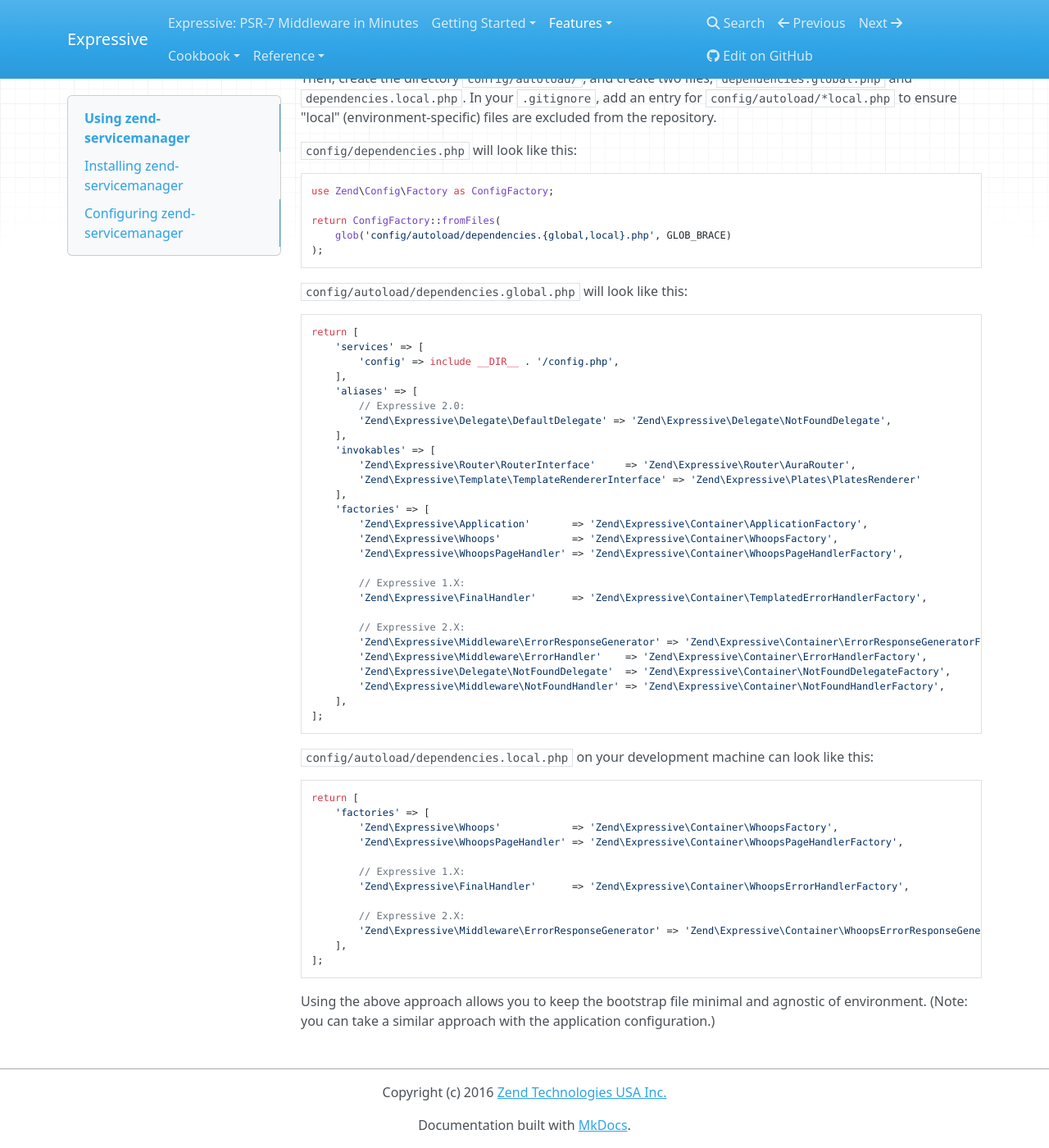
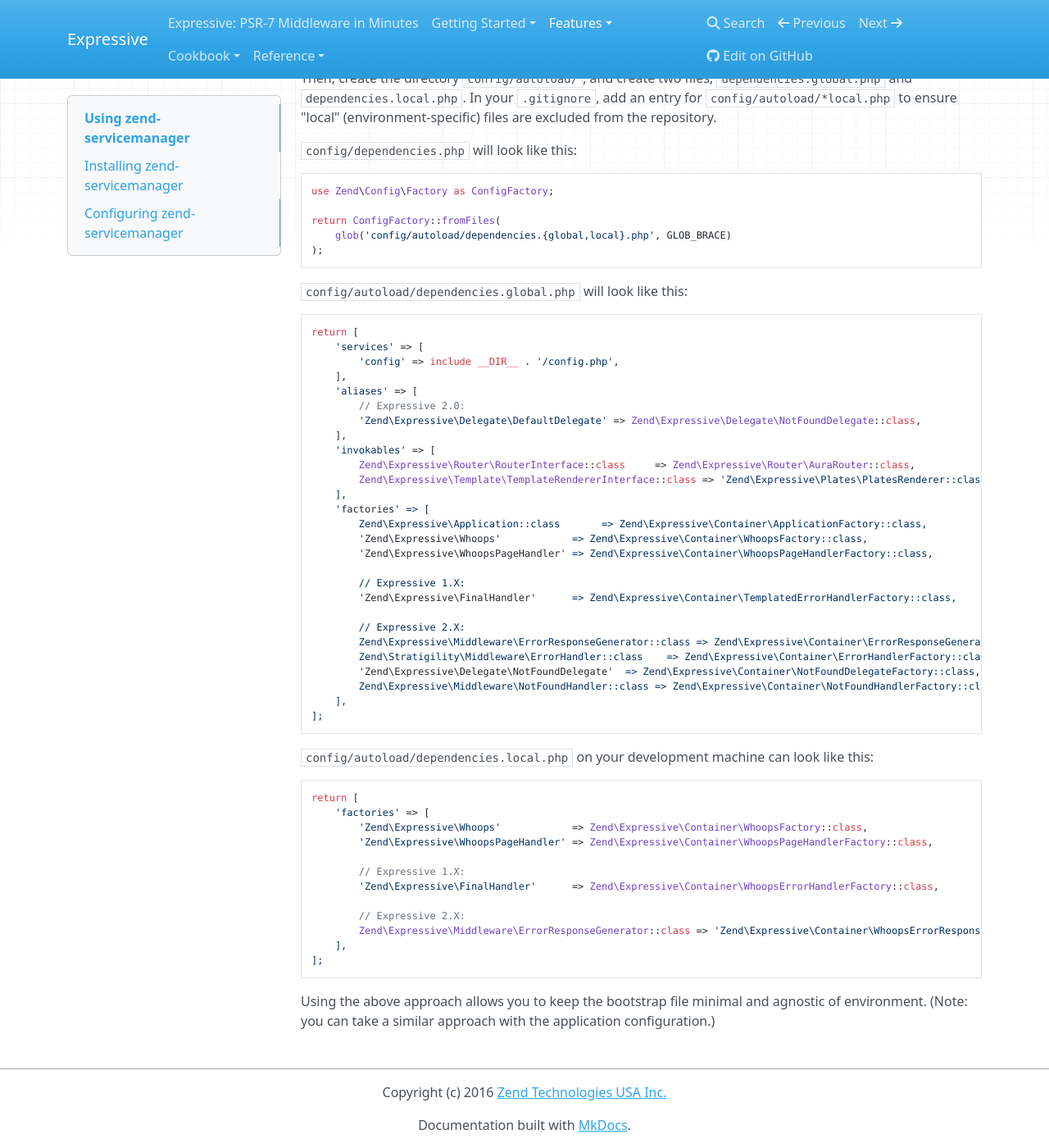
Before and after one commit to zendframework/zend-expressive, an MkDocs documentation site: the page built from doc/book/features/container/zend-servicemanager.md, in a window 1280 px wide and 1400 px high, scrolled down 4741 px. Shown: the whole window at 82% size. Built offline with MkDocs 1.6.1, drawn with Linux system fonts in a browser that asks for light colours; nearby versions of some CDN libraries; old or Windows-style settings are respelled for this version of MkDocs; some of the changed text lies outside the part shown.

Commit message:
Replace all known classname strings to fully qualified names with ::class

````diff
--- a/doc/book/features/container/zend-servicemanager.md
+++ b/doc/book/features/container/zend-servicemanager.md
@@ -82,24 +82,24 @@
 // Application and configuration
 $container->setService('config', include 'config/config.php');
 $container->setFactory(
-    'Zend\Expressive\Application',
-    'Zend\Expressive\Container\ApplicationFactory'
+    Zend\Expressive\Application::class,
+    Zend\Expressive\Container\ApplicationFactory::class
 );
 
 // Routing
 // In most cases, you can instantiate the router you want to use without using a
 // factory:
 $container->setInvokableClass(
-    'Zend\Expressive\Router\RouterInterface',
-    'Zend\Expressive\Router\AuraRouter'
+    Zend\Expressive\Router\RouterInterface::class,
+    Zend\Expressive\Router\AuraRouter::class
 );
 
 // Templating
 // In most cases, you can instantiate the template renderer you want to use
 // without using a factory:
 $container->setInvokableClass(
-    'Zend\Expressive\Template\TemplateRendererInterface',
-    'Zend\Expressive\Plates\PlatesRenderer'
+    Zend\Expressive\Template\TemplateRendererInterface::class,
+    Zend\Expressive\Plates\PlatesRenderer::class
 );
 
 // These next two can be added in any environment; they won't be used unless
@@ -108,43 +108,43 @@
 // ErrorResponseGenerator implementation (Expressive 2.X):
 $container->setFactory(
     'Zend\Expressive\Whoops',
-    'Zend\Expressive\Container\WhoopsFactory'
+    Zend\Expressive\Container\WhoopsFactory::class
 );
 $container->setFactory(
     'Zend\Expressive\WhoopsPageHandler',
-    'Zend\Expressive\Container\WhoopsPageHandlerFactory'
+    Zend\Expressive\Container\WhoopsPageHandlerFactory::class
 );
 
 // Error Handling
 
 // - Expressive 2.X, all environments:
 $container->setFactory(
-    'Zend\Expressive\Middleware\ErrorHandler',
-    'Zend\Expressive\Container\ErrorHandlerFactory'
+    Zend\Expressive\Middleware\ErrorHandler::class,
+    Zend\Expressive\Container\ErrorHandlerFactory::class
 );
 
 // If in development:
 // - Expressive 1.X:
 $container->setFactory(
     'Zend\Expressive\FinalHandler',
-    'Zend\Expressive\Container\WhoopsErrorHandlerFactory'
+    Zend\Expressive\Container\WhoopsErrorHandlerFactory::class
 );
 // - Expressive 2.X:
 $container->setFactory(
-    'Zend\Expressive\Middleware\ErrorResponseGenerator',
-    'Zend\Expressive\Container\WhoopsErrorResponseGeneratorFactory'
+    Zend\Expressive\Middleware\ErrorResponseGenerator::class,
+    Zend\Expressive\Container\WhoopsErrorResponseGeneratorFactory::class
 );
 
 // If in production:
 // - Expressive 1.X:
 $container->setFactory(
     'Zend\Expressive\FinalHandler',
-    'Zend\Expressive\Container\TemplatedErrorHandlerFactory'
+    Zend\Expressive\Container\TemplatedErrorHandlerFactory::class
 );
 // - Expressive 2.X:
 $container->setFactory(
-    'Zend\Expressive\Middleware\ErrorResponseGenerator',
-    'Zend\Expressive\Container\ErrorResponseGeneratorFactory'
+    Zend\Expressive\Middleware\ErrorResponseGenerator::class,
+    Zend\Expressive\Container\ErrorResponseGeneratorFactory::class
 );
 
 return $container;
@@ -183,18 +183,18 @@
         'Zend\Expressive\Delegate\DefaultDelegate' => 'Zend\Expressive\Delegate\NotFoundDelegate',
     ],
     'invokables' => [
-        'Zend\Expressive\Router\RouterInterface'     => 'Zend\Expressive\Router\AuraRouter',
-        'Zend\Expressive\Template\TemplateRendererInterface' => 'Zend\Expressive\Plates\PlatesRenderer'
+        Zend\Expressive\Router\RouterInterface::class     => Zend\Expressive\Router\AuraRouter::class,
+        Zend\Expressive\Template\TemplateRendererInterface::class => 'Zend\Expressive\Plates\PlatesRenderer::class
     ],
     'factories' => [
-        'Zend\Expressive\Application'       => 'Zend\Expressive\Container\ApplicationFactory',
-        'Zend\Expressive\Whoops'            => 'Zend\Expressive\Container\WhoopsFactory',
-        'Zend\Expressive\WhoopsPageHandler' => 'Zend\Expressive\Container\WhoopsPageHandlerFactory',
+        Zend\Expressive\Application::class       => Zend\Expressive\Container\ApplicationFactory::class,
+        'Zend\Expressive\Whoops'            => Zend\Expressive\Container\WhoopsFactory::class,
+        'Zend\Expressive\WhoopsPageHandler' => Zend\Expressive\Container\WhoopsPageHandlerFactory::class,
 
         // Expressive 2.0:
-        'Zend\Expressive\Middleware\ErrorHandler'    => 'Zend\Expressive\Container\ErrorHandlerFactory',
-        'Zend\Expressive\Delegate\NotFoundDelegate'  => 'Zend\Expressive\Container\NotFoundDelegateFactory',
-        'Zend\Expressive\Middleware\NotFoundHandler' => 'Zend\Expressive\Container\NotFoundHandlerFactory',
+        Zend\Stratigility\Middleware\ErrorHandler::class    => Zend\Expressive\Container\ErrorHandlerFactory::class,
+        Zend\Expressive\Delegate\NotFoundDelegate::class  => Zend\Expressive\Container\NotFoundDelegateFactory::class,
+        Zend\Expressive\Middleware\NotFoundHandler::class => Zend\Expressive\Container\NotFoundHandlerFactory::class,
     ],
 ];
 ```
@@ -229,13 +229,13 @@
         // Expressive 1.X:
         $container->setFactory(
             'Zend\Expressive\FinalHandler',
-            'Zend\Expressive\Container\WhoopsErrorHandlerFactory'
+            Zend\Expressive\Container\WhoopsErrorHandlerFactory::class
         );
 
         // Expressive 2.X:
         $container->setFactory(
-            'Zend\Expressive\Middleware\ErrorResponseGenerator',
-            'Zend\Expressive\Container\WhoopsErrorResponseGeneratorFactory'
+            Zend\Expressive\Middleware\ErrorResponseGenerator::class,
+            Zend\Expressive\Container\WhoopsErrorResponseGeneratorFactory::class
         );
         break;
     case 'production':
@@ -243,13 +243,13 @@
         // Expressive 1.X:
         $container->setFactory(
             'Zend\Expressive\FinalHandler',
-            'Zend\Expressive\Container\TemplatedErrorHandlerFactory'
+            Zend\Expressive\Container\TemplatedErrorHandlerFactory::class
         );
 
         // Expressive 2.X:
         $container->setFactory(
-            'Zend\Expressive\Middleware\ErrorResponseGenerator',
-            'Zend\Expressive\Container\ErrorResponseGeneratorFactory'
+            Zend\Expressive\Middleware\ErrorResponseGenerator::class,
+            Zend\Expressive\Container\ErrorResponseGeneratorFactory::class
         );
 }
 return $container;
@@ -285,25 +285,25 @@
     ],
     'aliases' => [
         // Expressive 2.0:
-        'Zend\Expressive\Delegate\DefaultDelegate' => 'Zend\Expressive\Delegate\NotFoundDelegate',
+        'Zend\Expressive\Delegate\DefaultDelegate' => Zend\Expressive\Delegate\NotFoundDelegate::class,
     ],
     'invokables' => [
-        'Zend\Expressive\Router\RouterInterface'     => 'Zend\Expressive\Router\AuraRouter',
-        'Zend\Expressive\Template\TemplateRendererInterface' => 'Zend\Expressive\Plates\PlatesRenderer'
+        Zend\Expressive\Router\RouterInterface::class     => Zend\Expressive\Router\AuraRouter::class,
+        Zend\Expressive\Template\TemplateRendererInterface::class => 'Zend\Expressive\Plates\PlatesRenderer::class
     ],
     'factories' => [
-        'Zend\Expressive\Application'       => 'Zend\Expressive\Container\ApplicationFactory',
-        'Zend\Expressive\Whoops'            => 'Zend\Expressive\Container\WhoopsFactory',
-        'Zend\Expressive\WhoopsPageHandler' => 'Zend\Expressive\Container\WhoopsPageHandlerFactory',
+        Zend\Expressive\Application::class       => Zend\Expressive\Container\ApplicationFactory::class,
+        'Zend\Expressive\Whoops'            => Zend\Expressive\Container\WhoopsFactory::class,
+        'Zend\Expressive\WhoopsPageHandler' => Zend\Expressive\Container\WhoopsPageHandlerFactory::class,
 
         // Expressive 1.X:
-        'Zend\Expressive\FinalHandler'      => 'Zend\Expressive\Container\TemplatedErrorHandlerFactory',
+        'Zend\Expressive\FinalHandler'      => Zend\Expressive\Container\TemplatedErrorHandlerFactory::class,
 
         // Expressive 2.X:
-        'Zend\Expressive\Middleware\ErrorResponseGenerator' => 'Zend\Expressive\Container\ErrorResponseGeneratorFactory',
-        'Zend\Expressive\Middleware\ErrorHandler'    => 'Zend\Expressive\Container\ErrorHandlerFactory',
-        'Zend\Expressive\Delegate\NotFoundDelegate'  => 'Zend\Expressive\Container\NotFoundDelegateFactory',
-        'Zend\Expressive\Middleware\NotFoundHandler' => 'Zend\Expressive\Container\NotFoundHandlerFactory',
+        Zend\Expressive\Middleware\ErrorResponseGenerator::class => Zend\Expressive\Container\ErrorResponseGeneratorFactory::class,
+        Zend\Stratigility\Middleware\ErrorHandler::class    => Zend\Expressive\Container\ErrorHandlerFactory::class,
+        'Zend\Expressive\Delegate\NotFoundDelegate'  => Zend\Expressive\Container\NotFoundDelegateFactory::class,
+        Zend\Expressive\Middleware\NotFoundHandler::class => Zend\Expressive\Container\NotFoundHandlerFactory::class,
     ],
 ];
 ```
@@ -314,14 +314,14 @@
 ```php
 return [
     'factories' => [
-        'Zend\Expressive\Whoops'            => 'Zend\Expressive\Container\WhoopsFactory',
-        'Zend\Expressive\WhoopsPageHandler' => 'Zend\Expressive\Container\WhoopsPageHandlerFactory',
+        'Zend\Expressive\Whoops'            => Zend\Expressive\Container\WhoopsFactory::class,
+        'Zend\Expressive\WhoopsPageHandler' => Zend\Expressive\Container\WhoopsPageHandlerFactory::class,
 
         // Expressive 1.X:
-        'Zend\Expressive\FinalHandler'      => 'Zend\Expressive\Container\WhoopsErrorHandlerFactory',
+        'Zend\Expressive\FinalHandler'      => Zend\Expressive\Container\WhoopsErrorHandlerFactory::class,
 
         // Expressive 2.X:
-        'Zend\Expressive\Middleware\ErrorResponseGenerator' => 'Zend\Expressive\Container\WhoopsErrorResponseGeneratorFactory',
+        Zend\Expressive\Middleware\ErrorResponseGenerator::class => 'Zend\Expressive\Container\WhoopsErrorResponseGeneratorFactory::class,
     ],
 ];
 ```
````
Also changed, not shown: doc/book/cookbook/custom-404-page-handling.md (+5 -5 lines), doc/book/features/container/pimple.md (+5 -5 lines), doc/book/features/router/aura.md (+10 -10 lines), doc/book/features/router/fast-route.md (+4 -4 lines), doc/book/features/router/zf2.md (+20 -20 lines).
